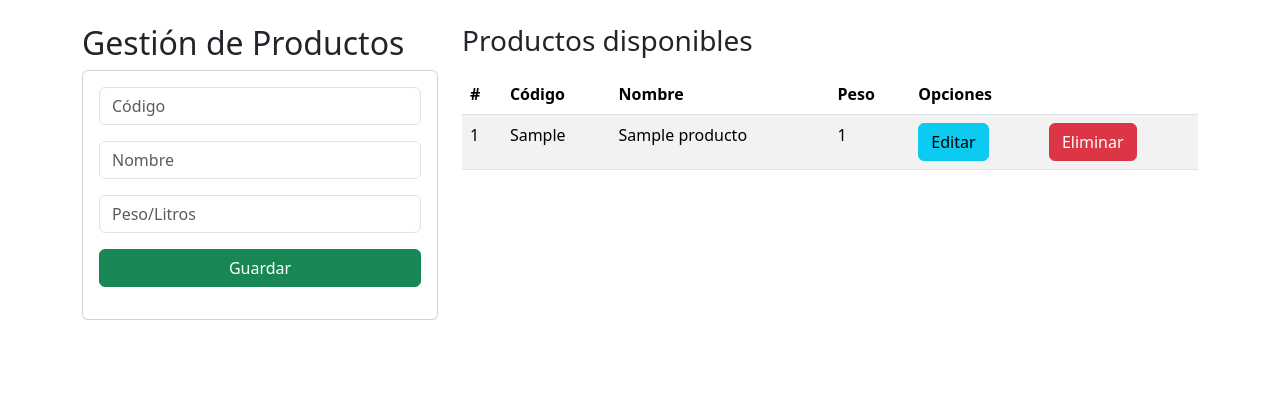
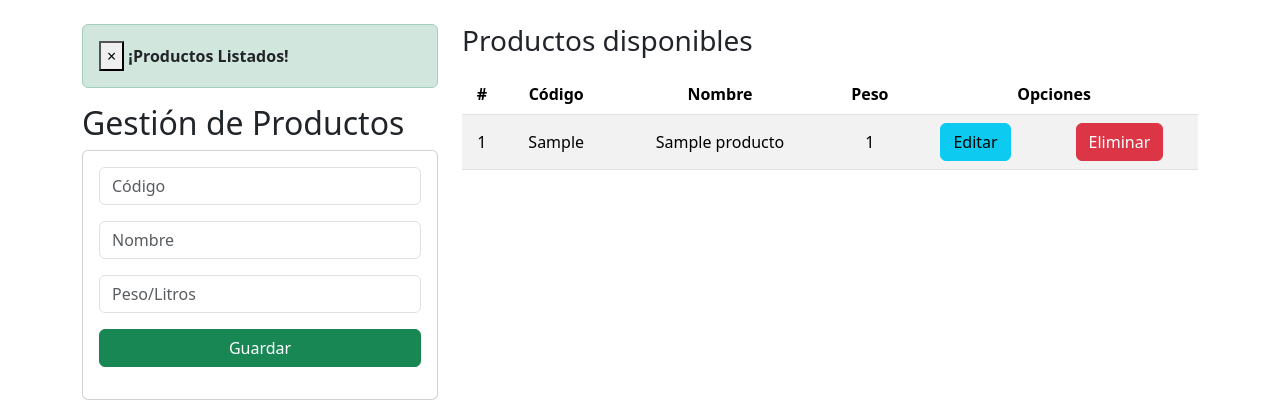
Before and after one commit to Miles-Arts/vendefacilnew, a Django app: page / in a window 1280 px wide. Shown: the part 56-476 px from the top of the page. Run offline with Django 5.2, Linux system fonts and the light colour scheme; tables that the repository leaves empty hold one stand-in row (values such as "Sample post").

Commit message:
Updated gestionProducto.html and other project files

```diff
--- /dev/null
+++ b/Productos/Producto/static/css/gestionProductos.css
@@ -0,0 +1,4 @@
+th, td {
+    text-align: center;
+    vertical-align: middle;
+}
--- /dev/null
+++ b/Productos/Producto/static/js/gestionProductos.js
@@ -0,0 +1,13 @@
+(function(){
+    const btnEliminacion=document.querySelectorAll(".btnEliminacion");
+
+    btnEliminacion.forEach(btn => {
+        btn.addEventListener('click',(e)=>{
+            const confirmacion=confirm('¿Desea Eliminar el Producto?')
+
+            if(!confirmacion){
+                e.preventDefault();
+            }
+        });
+    });
+})();
--- a/Productos/Producto/templates/base.html
+++ b/Productos/Producto/templates/base.html
@@ -1,13 +1,14 @@
 <!DOCTYPE html>
 <html lang=en>
     <head>
+        {% load static %}
         <meta charset="utf-8">
         <meta http-equiv="X-UA-Compatible" content="IE=edge">
         <title>{% block title %} {% endblock %}</title>
         <link href="https://cdn.jsdelivr.net/npm/bootstrap@5.3.6/dist/css/bootstrap.min.css" rel="stylesheet" integrity="sha384-4Q6Gf2aSP4eDXB8Miphtr37CMZZQ5oXLH2yaXMJ2w8e2ZtHTl7GptT4jmndRuHDT" crossorigin="anonymous">
         <meta name="description" content="">
         <meta name="viewport" content="width=device-width, initial-scale=1">
-        <link rel="stylesheet" href="">
+        <link rel="stylesheet" href="{% static 'css/gestionProductos.css' %}">
     </head>
     <body>
             <nav class="navbar navbar-expand-lg bg-info ">
@@ -43,5 +44,6 @@
         </div>
         <script src="https://cdn.jsdelivr.net/npm/@popperjs/core@2.11.8/dist/umd/popper.min.js" integrity="sha384-I7E8VVD/ismYTF4hNIPjVp/Zjvgyol6VFvRkX/vR+Vc4jQkC+hVqc2pM8ODewa9r" crossorigin="anonymous"></script>
         <script src="https://cdn.jsdelivr.net/npm/bootstrap@5.3.6/dist/js/bootstrap.min.js" integrity="sha384-RuyvpeZCxMJCqVUGFI0Do1mQrods/hhxYlcVfGPOfQtPJh0JCw12tUAZ/Mv10S7D" crossorigin="anonymous"></script>
+        <script src="{% static 'js/gestionProductos.js' %}"></script>
     </body>
 </html>
--- a/Productos/Producto/templates/gestionProducto.html
+++ b/Productos/Producto/templates/gestionProducto.html
@@ -5,6 +5,14 @@
 {% block body %}
 <div class="row">
     <div class="col-sm-12 col-md-6 col-lg-4 col-xl-4">
+        {% if messages %}
+        {% for message in messages %}
+        <div class="alert alert-dismissible alert-success">
+            <button type="button" class="close" data-dismiss="alert">&times;</button>
+            <strong class="text-dark">{{ message }}</strong>
+        </div>
+        {% endfor %}
+        {% endif %}
         <h2>Gestión de Productos</h2>
         <div class="card">
             <div class="card-body">
@@ -46,7 +54,7 @@
                             <td>{{c.nombre}}</td>
                             <td>{{c.peso}}</td>
                             <td><a href="edicionProducto/{{c.codigo}}" class="btn btn-info">Editar</a></td>
-                            <td><a href="eliminarProducto/{{c.codigo}}" class="btn btn-danger">Eliminar</a></td>
+                            <td><a href="eliminarProducto/{{c.codigo}}" class="btn btn-danger btnEliminacion">Eliminar</a></td>
                         </tr>
                         {% endfor %}
                     </tbody>
--- a/Productos/Producto/views.py
+++ b/Productos/Producto/views.py
@@ -1,11 +1,13 @@
 from django.shortcuts import render
 from django.shortcuts import redirect
 from .models import Producto
+from django.contrib import messages
 
 # Create your views here.
 
 def home(request):
     productos= Producto.objects.all()
+    messages.success(request, '¡Productos Listados!')
     return render(request, "gestionProducto.html", {"productos":productos})
 
 def registrarProducto(request):
@@ -14,7 +16,7 @@ def registrarProducto(request):
     peso=request.POST['numPeso']
 
     producto=Producto.objects.create(codigo=codigo,nombre=nombre,peso=peso)
-
+    messages.success(request, '¡Productos Registrado!')
     return redirect('/')
 
 def edicionProducto(request,codigo):
@@ -31,10 +33,14 @@ def editarProducto(request):
     producto.peso=peso
     producto.save()
 
+    messages.success(request, '¡Producto Actualizado!')
+
     return redirect('/')
 
 def eliminarProducto(request, codigo):
     producto=Producto.objects.get(codigo=codigo)
     producto.delete()
 
+    messages.success(request, '¡Producto Eliminado!')
+
     return redirect('/')
```
